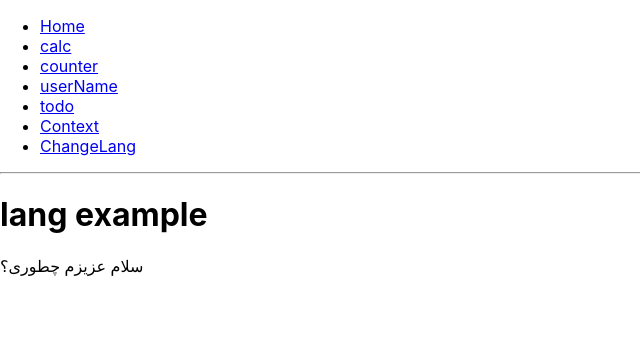
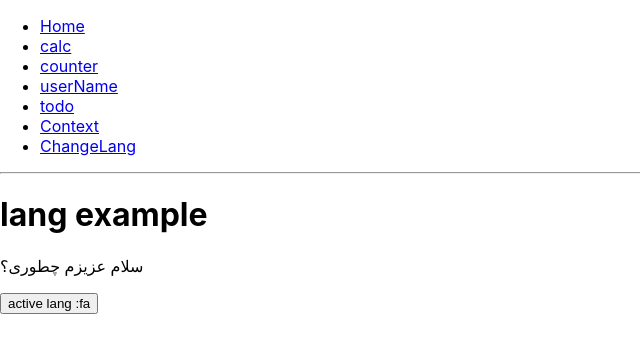
Before and after one commit to marzzy/hooks-playground, a React (Create React App) app: page /changeLang in a window 1280 px wide. Shown: the top 352 px of the page, without its empty margins (0-640 px from the left). Built offline with nearby package versions, Linux system fonts and the light colour scheme.

Commit message:
feat(language-example): change lang button way 01

```diff
--- a/src/Components/ChangeLang/Main.js
+++ b/src/Components/ChangeLang/Main.js
@@ -1,11 +1,21 @@
-import React from 'react';
+import React, { useState } from 'react';
 import Others from './Others';
 import { LangContext, languagesObject } from './langContext';
 
 export default function MainBiggerComponent() {
+  const [lang, setLang] = useState('fa');
+
+  function toggleLang() {
+    setLang(lang === 'en' ? 'fa' : 'en');
+  }
+
   return (
-    <LangContext.Provider value={languagesObject.fa}>
+    <LangContext.Provider value={languagesObject[lang]}>
       <Others />
+      <button type="submit" onClick={toggleLang}>
+        active lang :
+        {lang}
+      </button>
     </LangContext.Provider>
   );
 }
```
